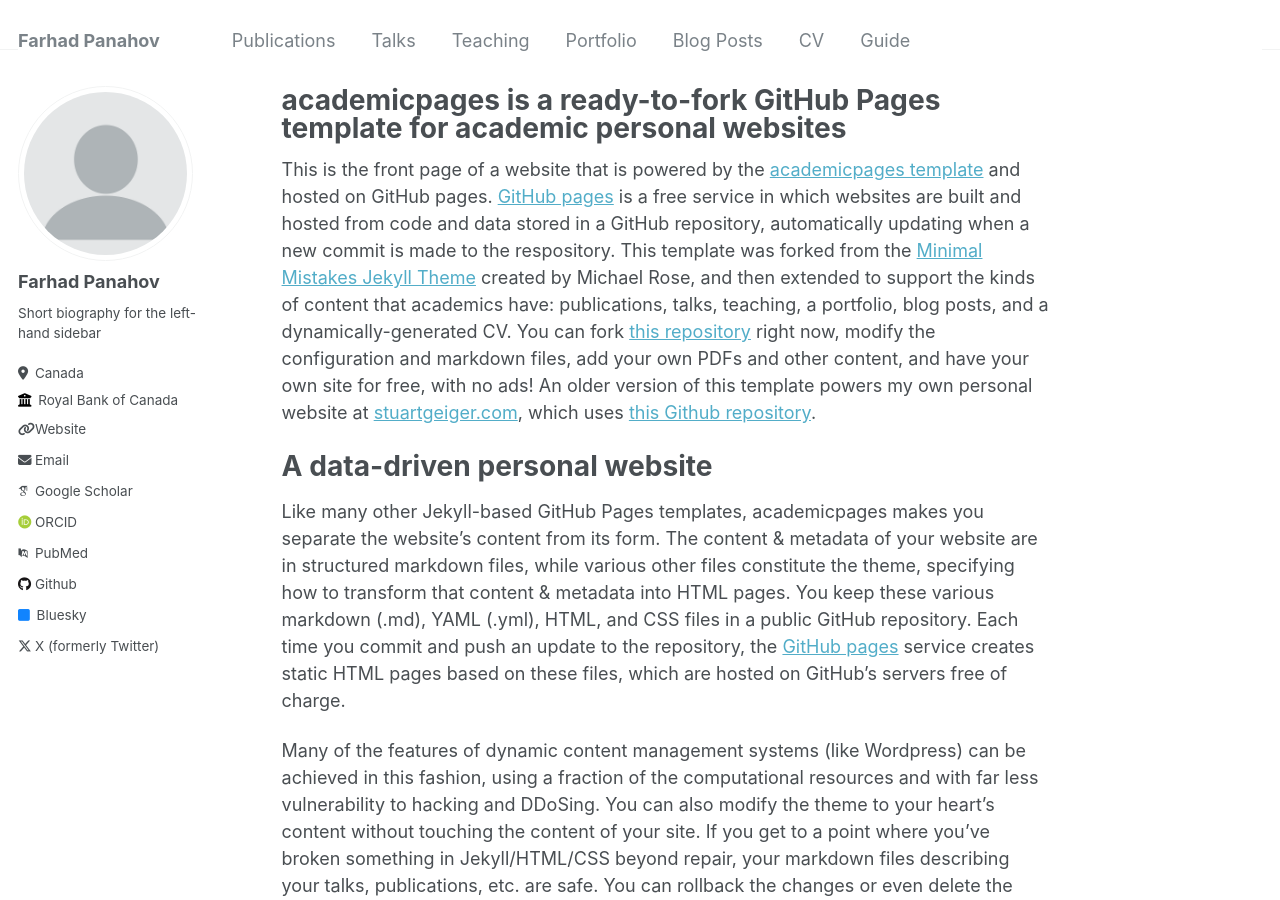
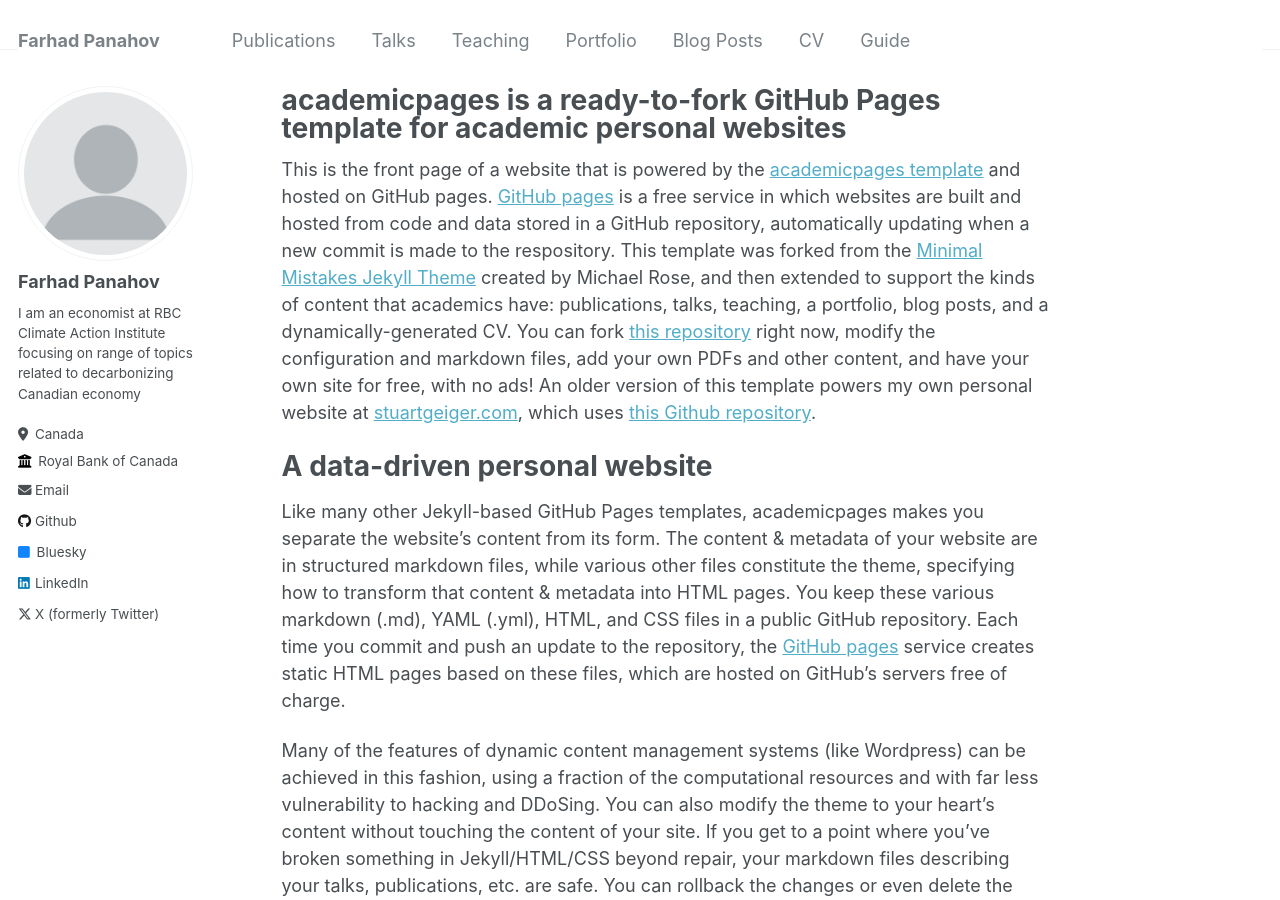
Before and after one commit to panahovf/panahovf.github.io, a Jekyll site: the page built from _pages/about.md, in a window 1280 px wide and 900 px high. Built offline with Jekyll 4.4.1, drawn with Linux system fonts in a browser that asks for light colours; some web fonts are replaced.

Commit message:
Update _config.yml

```diff
--- a/_config.yml
+++ b/_config.yml
@@ -24,25 +24,25 @@ author:
   avatar           : "profile.png"
   name             : "Farhad Panahov"
   pronouns         : # example: "he/him"
-  bio              : "Short biography for the left-hand sidebar"
+  bio              : "I am an economist at RBC Climate Action Institute focusing on range of topics related to decarbonizing Canadian economy"
   location         : "Canada"
   employer         : "Royal Bank of Canada"
-  uri              : "https://www.linkedin.com/in/panahov/"
+  uri              : #URL
   email            : "panahovf93@gmail.com"
 
   # Academic websites
   arxiv            : # URL - Update with the correct link to your profile
-  googlescholar    : "https://scholar.google.com/citations?user=PS_CX0AAAAAJ"
+  googlescholar    : #"https://scholar.google.com/citations?user=PS_CX0AAAAAJ"
   impactstory      : # URL
-  orcid            : "http://orcid.org/yourorcidurl"
-  pubmed           : "https://www.ncbi.nlm.nih.gov/pubmed/?term=john+snow"
+  orcid            : #"http://orcid.org/yourorcidurl"
+  pubmed           : #"https://www.ncbi.nlm.nih.gov/pubmed/?term=john+snow"
   researchgate     : # URL
 
   # Repositories and software development
   bitbucket        : # Username - Update with your username on the site
   codepen          : # Username
   dribbble         : # Username
-  github           : "academicpages"
+  github           : "panahovf"
   kaggle           : # Username
   stackoverflow    : # User number or user number and name (i.e., use "1" or "1/jeff-atwood")
 
@@ -56,7 +56,7 @@ author:
   keybase          : # Username
   instagram        : # Username
   lastfm           : # Username
-  linkedin         : # Username
+  linkedin         : "https://www.linkedin.com/in/panahov/"
   mastodon         : # URL
   medium           : # URL
   pinterest        : # Username
```
